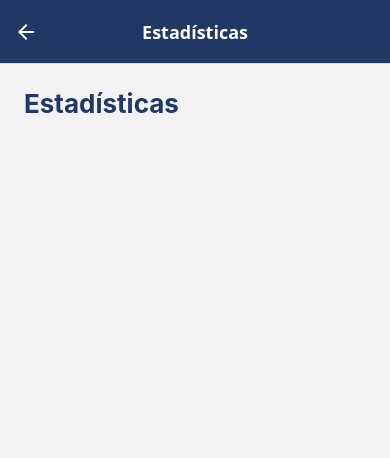
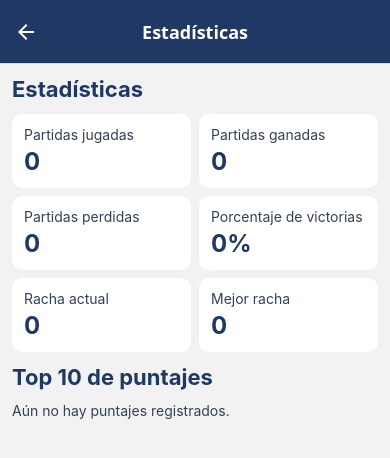
Before and after one commit to jorgetamayo8279-maker/Ahorcado, a React Native app: screen /Estadisticas in a window 390 px wide. Shown: the top 458 px of the page. Built offline with nearby package versions, Linux system fonts and the light colour scheme.

Commit message:
Implementa pantalla de estadisticas y ranking

```diff
--- a/src/screens/EstadisticasScreen.js
+++ b/src/screens/EstadisticasScreen.js
@@ -1,23 +1,130 @@
-import React from 'react';
-import { View, Text, StyleSheet } from 'react-native';
+import React, { useCallback, useState } from 'react';
+import { View, Text, FlatList, StyleSheet } from 'react-native';
+import { SafeAreaView } from 'react-native-safe-area-context';
+import { useFocusEffect } from '@react-navigation/native';
+import { leerEstadisticas, leerRanking, ESTADISTICAS_POR_DEFECTO } from '../storage/almacenamiento';
+import colors from '../theme/colors';
+
+function textoSeguro(valor) {
+  return typeof valor === 'string' && valor.trim() ? valor : 'No disponible';
+}
+
+function mostrarFecha(valor) {
+  try {
+    if (typeof valor !== 'string' && typeof valor !== 'number') return 'Fecha no disponible';
+    const fecha = new Date(valor);
+    if (!Number.isFinite(fecha.getTime())) return 'Fecha no disponible';
+    return fecha.toLocaleDateString('es-CO', { day: 'numeric', month: 'long', year: 'numeric' });
+  } catch {
+    return 'Fecha no disponible';
+  }
+}
+
+function crearTopDiez(ranking) {
+  const repeticiones = new Map();
+  // Las claves usan los datos del registro; el contador distingue duplicados exactos.
+  return ranking.map((registro) => {
+    const identidad = JSON.stringify([
+      registro.nombre, registro.puntaje, registro.categoria, registro.nivel, registro.fecha,
+    ]);
+    const repeticion = repeticiones.get(identidad) ?? 0;
+    repeticiones.set(identidad, repeticion + 1);
+    return { ...registro, clave: `${identidad}:${repeticion}` };
+  }).sort((a, b) => b.puntaje - a.puntaje).slice(0, 10);
+}
 
 export default function EstadisticasScreen() {
+  const [estadisticas, setEstadisticas] = useState({ ...ESTADISTICAS_POR_DEFECTO });
+  const [ranking, setRanking] = useState([]);
+  const [cargando, setCargando] = useState(true);
+
+  useFocusEffect(useCallback(() => {
+    let activo = true;
+    setCargando(true);
+    async function cargar() {
+      const [stats, puntajes] = await Promise.allSettled([leerEstadisticas(), leerRanking()]);
+      // Ignora lecturas pendientes si la pantalla pierde foco o se desmonta.
+      if (!activo) return;
+      setEstadisticas(stats.status === 'fulfilled' ? stats.value : { ...ESTADISTICAS_POR_DEFECTO });
+      setRanking(puntajes.status === 'fulfilled' ? crearTopDiez(puntajes.value) : []);
+      setCargando(false);
+    }
+    cargar();
+    return () => { activo = false; };
+  }, []));
+
+  const porcentaje = estadisticas.jugadas === 0
+    ? 0 : Math.round(estadisticas.ganadas / estadisticas.jugadas * 100);
+  const indicadores = [
+    { titulo: 'Partidas jugadas', valor: estadisticas.jugadas },
+    { titulo: 'Partidas ganadas', valor: estadisticas.ganadas },
+    { titulo: 'Partidas perdidas', valor: estadisticas.perdidas },
+    { titulo: 'Porcentaje de victorias', valor: `${porcentaje}%`, lectura: `${porcentaje} por ciento` },
+    { titulo: 'Racha actual', valor: estadisticas.rachaActual },
+    { titulo: 'Mejor racha', valor: estadisticas.mejorRacha },
+  ];
+
+  function mostrarRegistro({ item, index }) {
+    const nombre = textoSeguro(item.nombre);
+    const categoria = textoSeguro(item.categoria);
+    const nivel = textoSeguro(item.nivel);
+    const fecha = mostrarFecha(item.fecha);
+    return (
+      <View
+        style={styles.registro}
+        accessible
+        accessibilityLabel={`Posición ${index + 1}. ${nombre}. Puntaje: ${item.puntaje}. Categoría: ${categoria}. Nivel: ${nivel}. ${fecha}.`}
+      >
+        <Text style={styles.nombre}>{index + 1}. {nombre}</Text>
+        <Text style={styles.puntaje}>Puntaje: {item.puntaje}</Text>
+        <Text style={styles.texto}>Categoría: {categoria}</Text>
+        <Text style={styles.texto}>Nivel: {nivel}</Text>
+        <Text style={styles.texto}>Fecha: {fecha}</Text>
+      </View>
+    );
+  }
+
   return (
-    <View style={styles.container}>
-      <Text style={styles.titulo}>Estadísticas</Text>
-    </View>
+    <SafeAreaView style={styles.container} edges={['left', 'right', 'bottom']}>
+      <FlatList
+        data={cargando ? [] : ranking}
+        keyExtractor={(item) => item.clave}
+        renderItem={mostrarRegistro}
+        contentContainerStyle={styles.contenido}
+        ListHeaderComponent={(
+          <View style={styles.encabezado}>
+            <Text style={styles.titulo} accessibilityRole="header">Estadísticas</Text>
+            {cargando ? (
+              <Text style={styles.texto} accessibilityLiveRegion="polite">Cargando estadísticas…</Text>
+            ) : (
+              <View style={styles.indicadores}>
+                {indicadores.map(({ titulo, valor, lectura }) => (
+                  <View key={titulo} style={styles.tarjeta} accessible accessibilityLabel={`${titulo}: ${lectura ?? valor}`}>
+                    <Text style={styles.texto}>{titulo}</Text>
+                    <Text style={styles.valor}>{valor}</Text>
+                  </View>
+                ))}
+              </View>
+            )}
+            <Text style={styles.titulo} accessibilityRole="header">Top 10 de puntajes</Text>
+          </View>
+        )}
+        ListEmptyComponent={cargando ? null : <Text style={styles.texto}>Aún no hay puntajes registrados.</Text>}
+      />
+    </SafeAreaView>
   );
 }
 
 const styles = StyleSheet.create({
-  container: {
-    flex: 1,
-    padding: 24,
-    backgroundColor: '#F2F2F2',
-  },
-  titulo: {
-    fontSize: 26,
-    fontWeight: 'bold',
-    color: '#1F3864',
-  },
+  container: { flex: 1, backgroundColor: colors.gray50 },
+  contenido: { padding: 12, paddingBottom: 24 },
+  encabezado: { gap: 12, marginBottom: 12 },
+  titulo: { fontSize: 22, fontWeight: '700', color: colors.primary },
+  indicadores: { flexDirection: 'row', flexWrap: 'wrap', gap: 8 },
+  tarjeta: { flexGrow: 1, flexBasis: 130, padding: 12, backgroundColor: colors.white, borderRadius: 10 },
+  valor: { fontSize: 24, fontWeight: '700', color: colors.primary, marginTop: 4 },
+  texto: { fontSize: 14, color: colors.gray700 },
+  registro: { padding: 12, marginBottom: 8, gap: 4, backgroundColor: colors.white, borderRadius: 10 },
+  nombre: { fontSize: 18, fontWeight: '700', color: colors.primary },
+  puntaje: { fontSize: 16, fontWeight: '600', color: colors.primary },
 });
```
